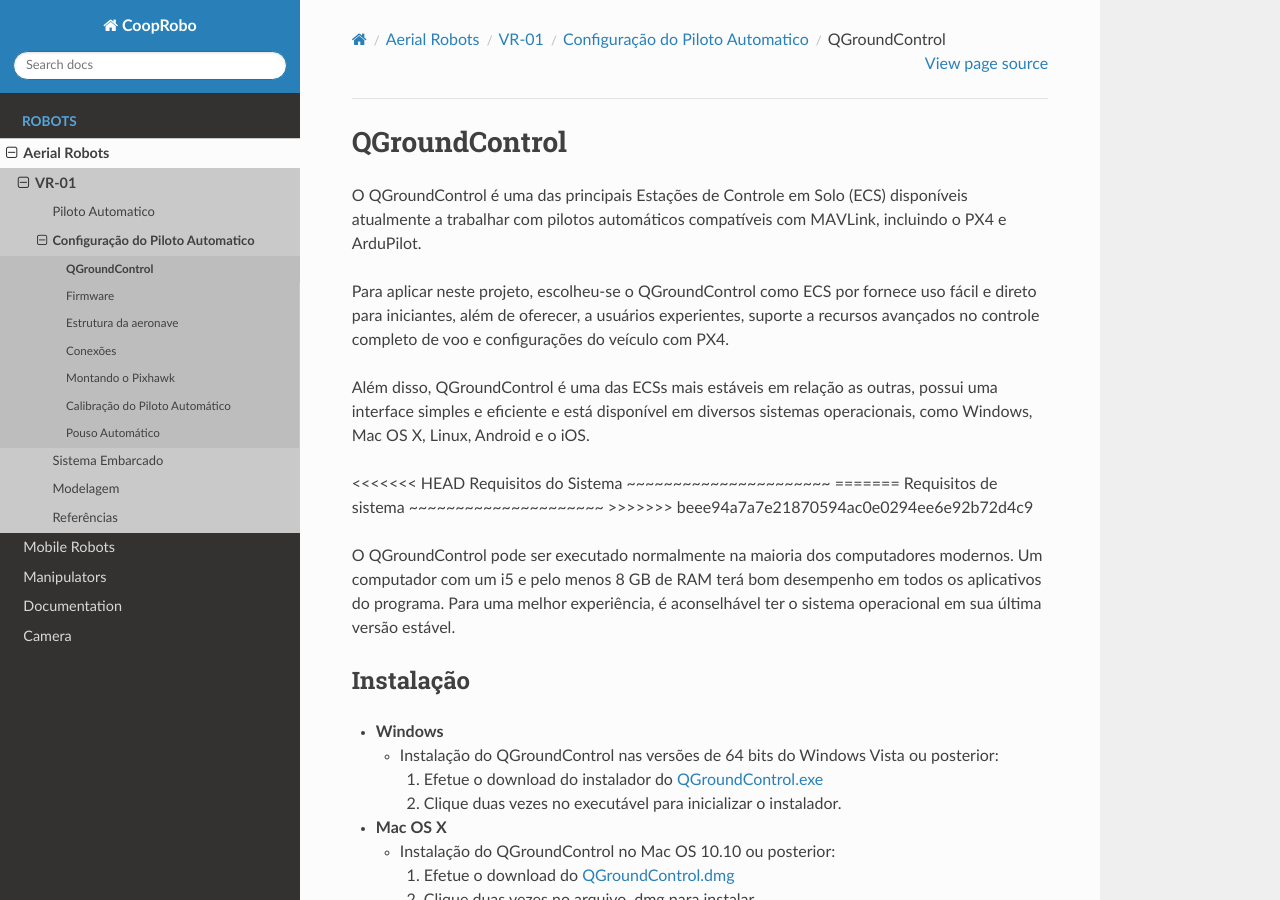
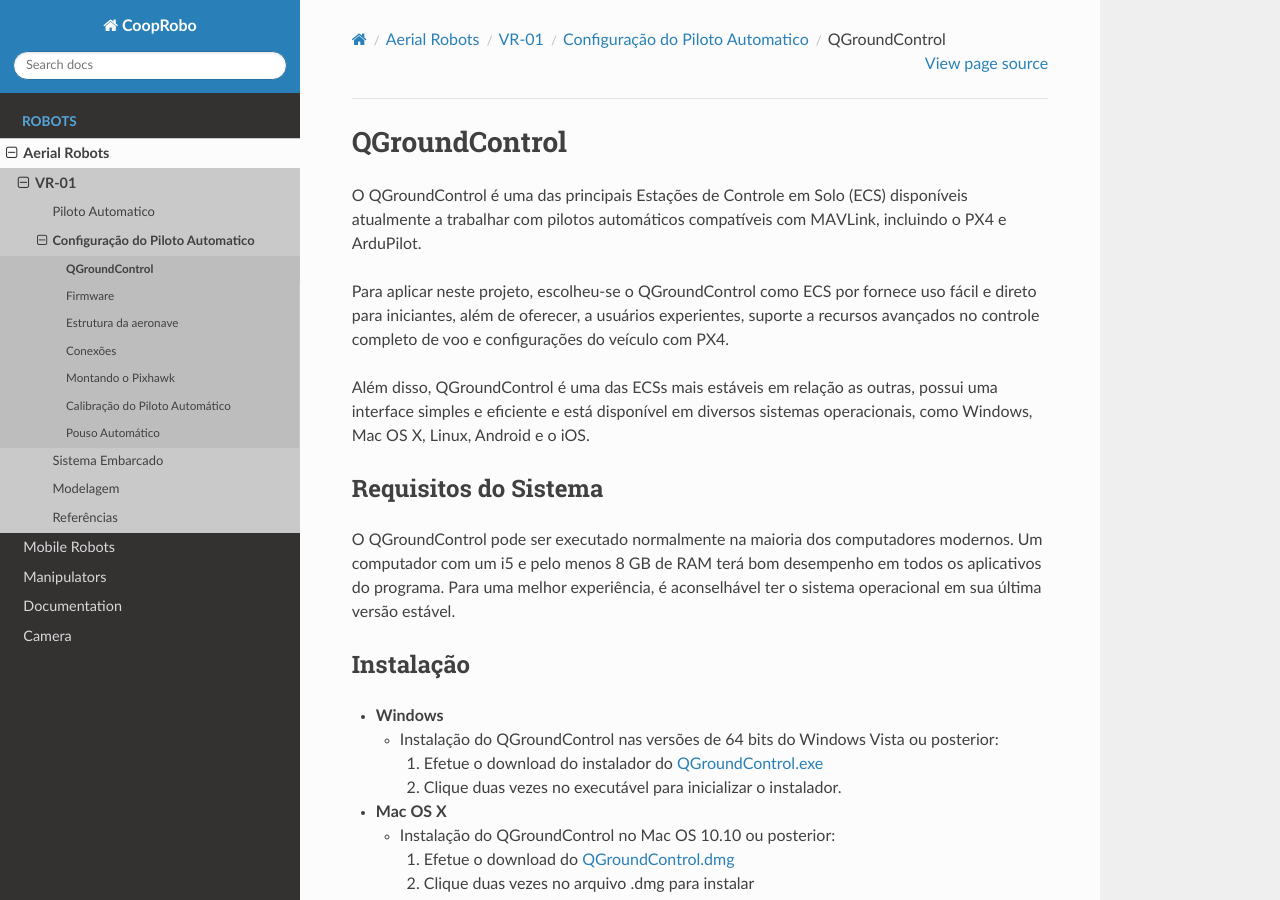
Before and after one commit to aerolab-unb/Aerial-pt, a Sphinx documentation site: the page built from docs/source/aerial/vr01/autopilot/config/QGroundControl.rst, in a window 1280 px wide and 900 px high. Built offline with Sphinx 7.4.7 and the Read the Docs theme 2.0.0, drawn with Linux system fonts in a browser that asks for light colours; pages that are not in the unit, such as notebooks, are missing from menus.

Commit message:
correção de bugs

```diff
--- a/docs/source/aerial/vr01/autopilot/config/QGroundControl.rst
+++ b/docs/source/aerial/vr01/autopilot/config/QGroundControl.rst
@@ -13,13 +13,8 @@
 
 .. Moreover, QGroundControl is one of the most stable ECSs in relation to the others, has a simple and efficient interface and is available in several operating systems, such as Windows, Mac OS X, Linux, Android and iOS.
 
-<<<<<<< HEAD
 Requisitos do Sistema
-~~~~~~~~~~~~~~~~~~~~~~
-=======
-Requisitos de sistema
 ~~~~~~~~~~~~~~~~~~~~~
->>>>>>> beee94a7a7e21870594ac0e0294ee6e92b72d4c9
 
 O QGroundControl pode ser executado normalmente na maioria dos computadores modernos. Um computador com um i5 e pelo menos 8 GB de RAM terá bom desempenho em todos os aplicativos do programa. Para uma melhor experiência, é aconselhável ter o sistema operacional em sua última versão estável.
 
--- a/docs/source/aerial/vr01/autopilot/config/mounting.rst
+++ b/docs/source/aerial/vr01/autopilot/config/mounting.rst
@@ -59,13 +59,8 @@
 
 .. _Orientação do piloto automático: https://docs.px4.io/v1.9.0/en/config/flight_controller_orientation.html
 
-<<<<<<< HEAD
 Isolamento de Vibrações
-~~~~~~~~~~~~~~~~~~~~~~~~
-=======
-Isolamento de vibrações
 ~~~~~~~~~~~~~~~~~~~~~~~
->>>>>>> beee94a7a7e21870594ac0e0294ee6e92b72d4c9
 
 As placas Pixhawk possuem acelerômetros e giroscópios embutidos, sendo sensíveis a vibrações. Elevados níveis de vibração podem causar uma série de problemas, incluindo redução do desempenho de voo, voos mais curtos e maior desgaste do veículo. Em casos extremos, a vibração pode levar a falhas dos sensores, resultando em falhas de estimativa ou até mesmo a interrupção do voo.
 
```
Also changed, not shown: 9 other files.
